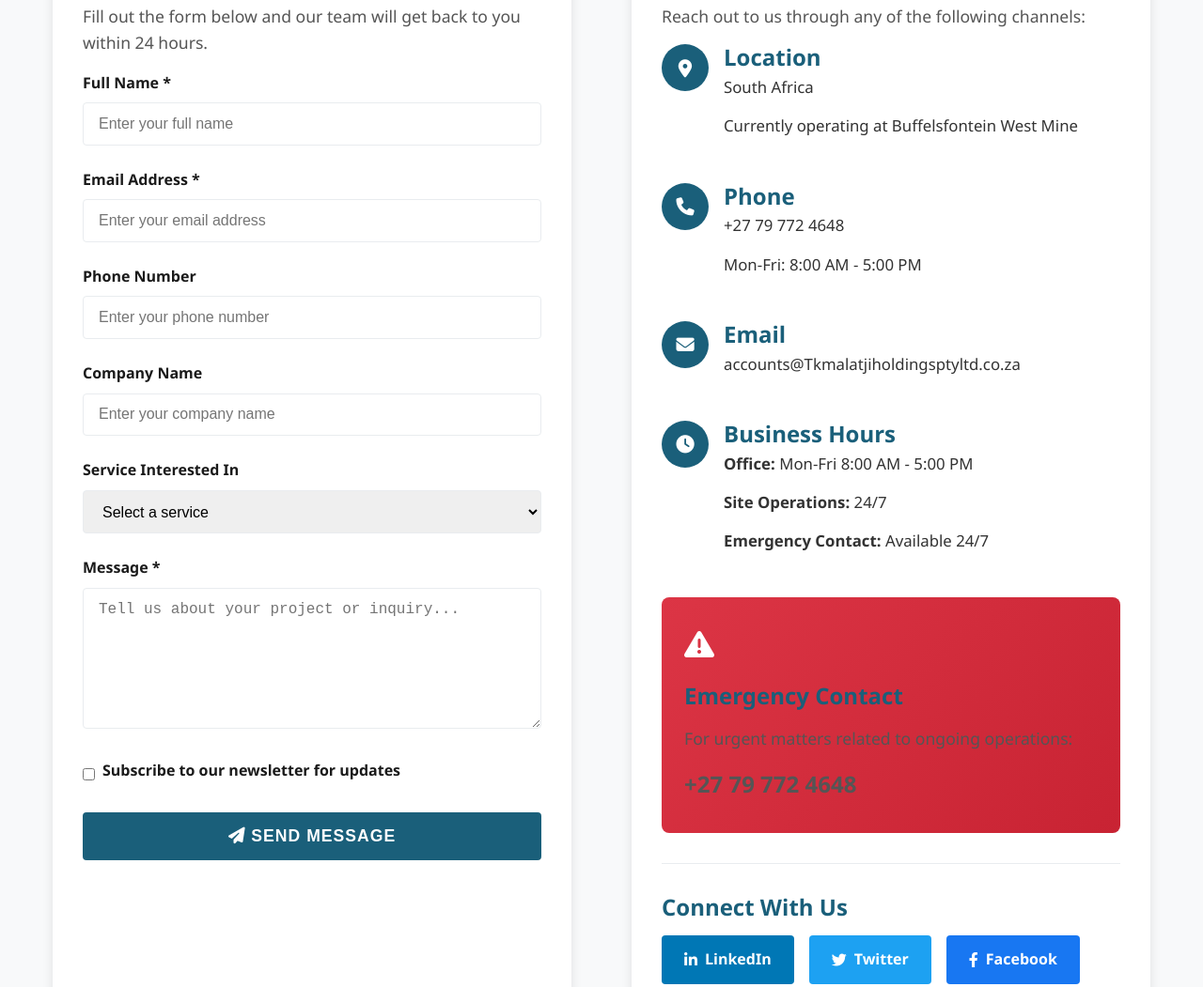
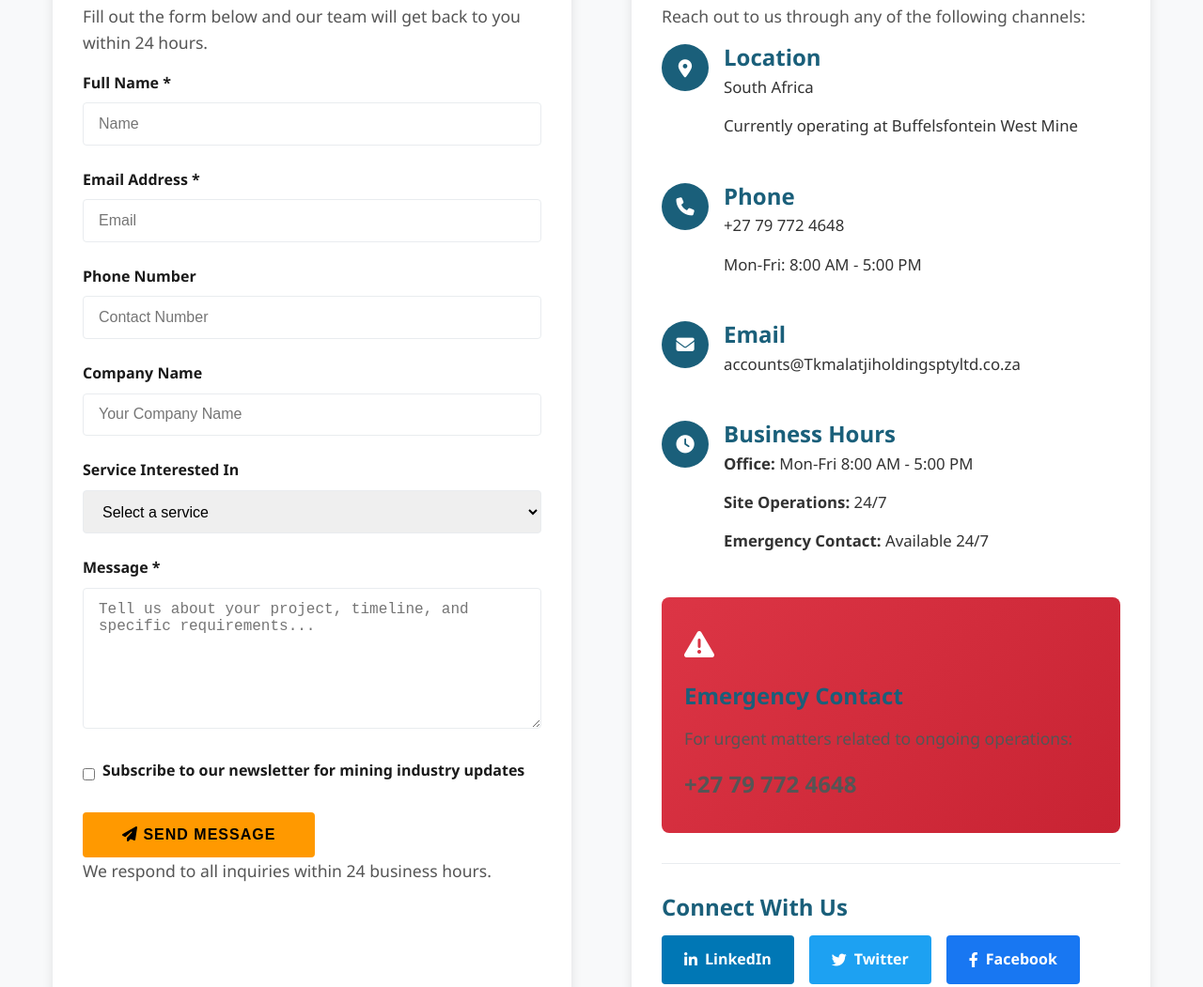
Before and after one commit to KagisoMajikijela/MalatjieHoldings, a plain HTML site: page contact.html in a window 1280 px wide. Shown: the part 683-1734 px from the top of the page at 94% size. Drawn offline with Linux system fonts and the light colour scheme.

Commit message:
Bug Fixed

```diff
--- a/contact.html
+++ b/contact.html
@@ -73,34 +73,34 @@
         <div class="container">
             <div class="contact-container">
                 <!-- Contact Form -->
+                <!-- Contact Form -->
 <div class="contact-form-section">
     <h2>Send Us a Message</h2>
     <p>Fill out the form below and our team will get back to you within 24 hours.</p>
 
-                    <form class="contact-form" name="contact" method="POST" data-netlify="true" netlify-honeypot="bot-field" action="/success.html">
-                        <!-- Honeypot field for spam protection -->
-                        <div class="hidden">
-                            <label>Don't fill this out if you're human: <input name="bot-field" /></label>
+    <form class="contact-form" name="contact" method="POST" netlify>
+        <div class="form-row">
+            <div class="form-group half">
+                <label for="name">Full Name *</label>
+                <input type="text" id="name" name="name" class="form-control" required placeholder="Name">
             </div>
 
-                        <div class="form-group">
-                            <label for="name">Full Name *</label>
-                            <input type="text" id="name" name="name" class="form-control" required placeholder="Enter your full name">
+            <div class="form-group half">
+                <label for="email">Email Address *</label>
+                <input type="email" id="email" name="email" class="form-control" required placeholder="Email">
+            </div>
         </div>
 
-                        <div class="form-group">
-                            <label for="email">Email Address *</label>
-                            <input type="email" id="email" name="email" class="form-control" required placeholder="Enter your email address">
+        <div class="form-row">
+            <div class="form-group half">
+                <label for="phone">Phone Number</label>
+                <input type="tel" id="phone" name="phone" class="form-control" placeholder="Contact Number">
             </div>
 
-                        <div class="form-group">
-                            <label for="phone">Phone Number</label>
-                            <input type="tel" id="phone" name="phone" class="form-control" placeholder="Enter your phone number">
+            <div class="form-group half">
+                <label for="company">Company Name</label>
+                <input type="text" id="company" name="company" class="form-control" placeholder="Your Company Name">
             </div>
-
-                        <div class="form-group">
-                            <label for="company">Company Name</label>
-                            <input type="text" id="company" name="company" class="form-control" placeholder="Enter your company name">
         </div>
 
         <div class="form-group">
@@ -112,28 +112,28 @@
                 <option value="crushing">Crushing & Screening</option>
                 <option value="rehabilitation">Mine Rehabilitation</option>
                 <option value="earthworks">Bulk Earthworks</option>
-                                <option value="all">All Services</option>
+                <option value="consulting">Mining Consulting</option>
             </select>
         </div>
 
         <div class="form-group">
             <label for="message">Message *</label>
-                            <textarea id="message" name="message" class="form-control" required rows="5" placeholder="Tell us about your project or inquiry..."></textarea>
+            <textarea id="message" name="message" class="form-control" required rows="6" placeholder="Tell us about your project, timeline, and specific requirements..."></textarea>
         </div>
 
-                        <div class="form-group">
+        <div class="form-group checkbox-container">
             <div class="checkbox-group">
                 <input type="checkbox" id="newsletter" name="newsletter">
-                                <label for="newsletter">Subscribe to our newsletter for updates</label>
+                <label for="newsletter">Subscribe to our newsletter for mining industry updates</label>
             </div>
         </div>
 
-                        <button type="submit" class="btn btn-submit">
+        <div class="form-submit">
+            <button type="submit" class="btn btn-primary">
                 <i class="fas fa-paper-plane"></i> Send Message
             </button>
-
-                        <!-- Success/Error message will appear here -->
-                        <div id="formStatus" class="form-status"></div>
+            <p class="form-note">We respond to all inquiries within 24 business hours.</p>
+        </div>
     </form>
 </div>
 
```
Also changed, not shown: about.html (+1 -1 lines), netlify/functions/process-contact.js (added, +60 -0 lines), assets/MiningOperations.png (added), css/style.css (line endings or trailing spaces). Lines whose indentation alone changed are shown as unchanged.
